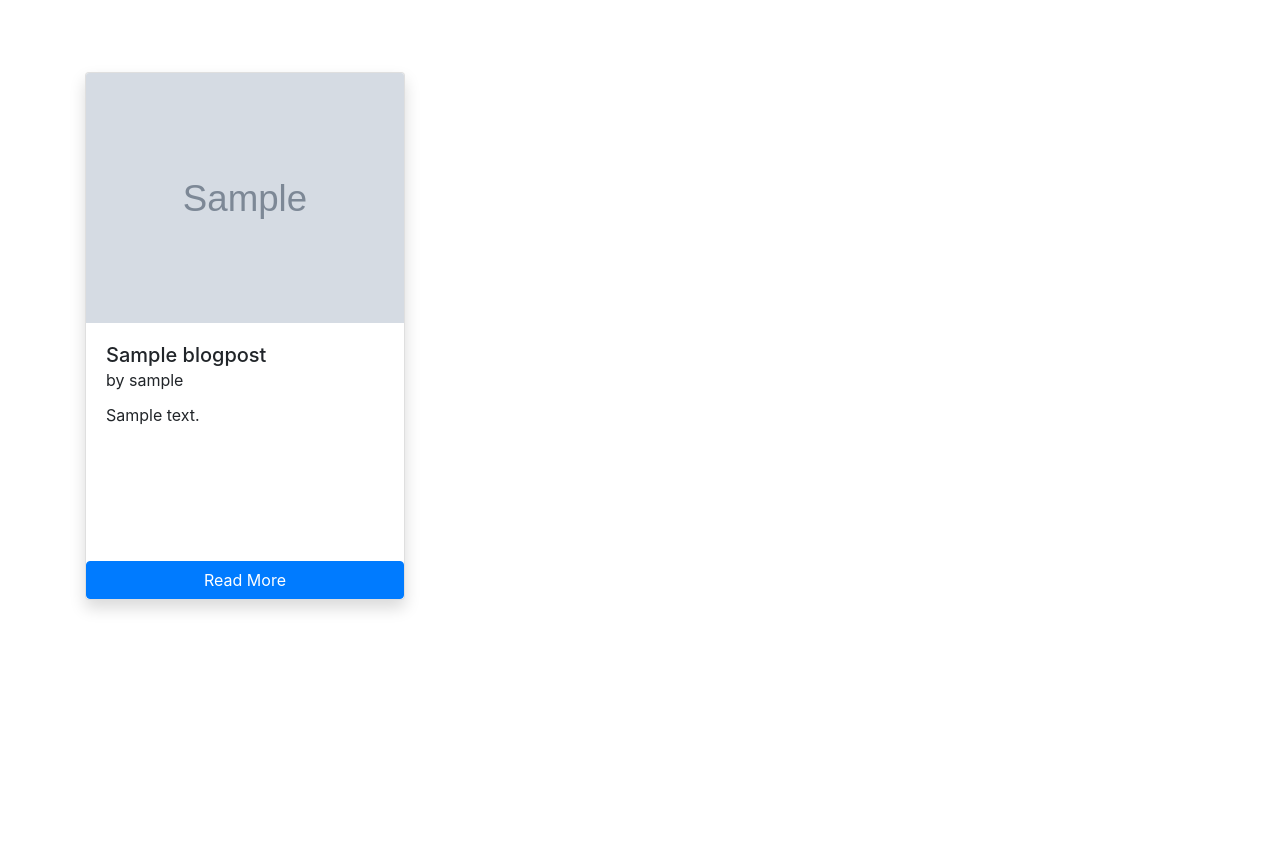
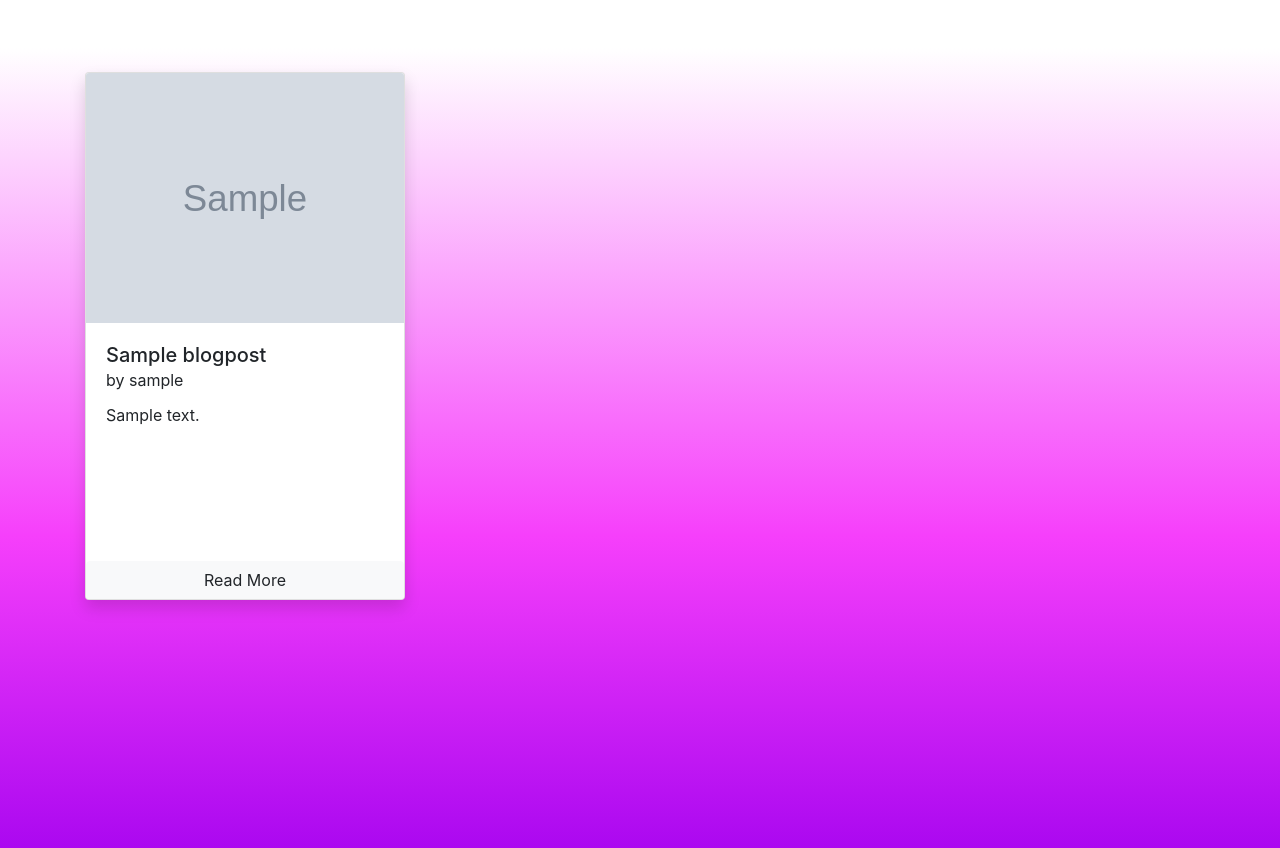
Before and after one commit to alexarasu/ahem, a Django app: page /home in a window 1280 px wide. Shown: the part 56-904 px from the top of the page. Before the commit the page ends 667 px from the top, so only its background shows below. Run offline with Django 3.2, Linux system fonts and the light colour scheme; tables that the repository leaves empty hold one stand-in row (values such as "Sample post"); grey boxes marked "Sample" are stand-in pictures; some libraries are stand-ins or nearby versions.

Commit message:
Final Home Page

```diff
--- a/home/templates/blog.html
+++ b/home/templates/blog.html
@@ -4,26 +4,47 @@
 {% block homeactive %} active {% endblock homeactive %}
 
 {% block css %}
-
-
+.gradient-custom {
+<!-- background: #6a11cb;
+  background: -webkit-linear-gradient(to right, rgba(106, 17, 203, 1), rgba(37, 117, 252, 1));
+  background: linear-gradient(to right, rgba(106, 17, 203, 1), rgba(37, 117, 252, 1)) -->
+background: rgb(171,8,240);
+background: linear-gradient(360deg, rgba(171,8,240,1) 0%, rgba(246,63,251,1) 39%, rgba(255,255,255,1) 100%);
+}
 {% endblock %}
 {% block body %}
+
+{% if posts|length > 3 %}
+<section class="gradient-custom">
+{%else%}
+<section class="gradient-custom vh-100">
+{% endif %}
+<!-- <section class="gradient-custom vh-100"> -->
   <div class="container mt-5 mb-3">
     <div class="row">
       {% for post in posts %}
       <div class="col-lg-4 my-4">
         <div class="card shadow" style="width: 20rem; height: 33rem;">
+          <!-- <img src="/media/{{post.image}}" class="card-img-top" alt="..." height="250px"> -->
+          {% if post.image %}
           <img src="/media/{{post.image}}" class="card-img-top" alt="..." height="250px">
+          {%else%}
+          <img src="/media/haha.jpg" class="card-img-top" alt="..." height="250px">
+          {% endif %}
           <div class="card-body">
             <h5 class="card-title">{{post.title}} <br><small>by {{post.author}}</small></h5>
             <p class="card-text">{{post.content| truncatechars:210}}</p>
           </div>
-        <a href="blog/{{post.slug}}" class="btn btn-primary">Read More</a>
+          <a href="blog/{{post.slug}}" class="btn btn-light">Read More</a>
         </div>
       </div>
       {% endfor %}
     </div>
   </div>
+</section>
+
+
+
 
 {% endblock %}
 {% block js %}
```
Lines whose indentation alone changed are shown as unchanged.
